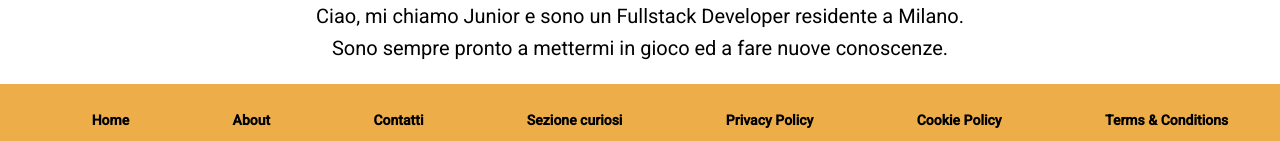
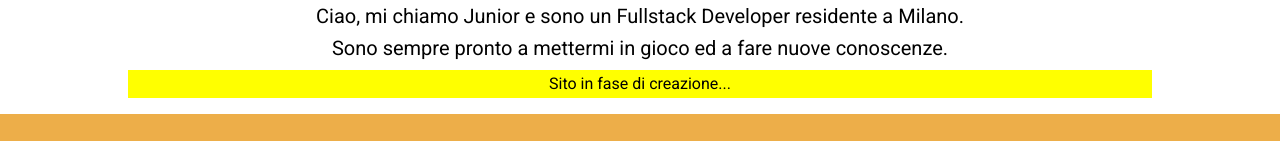
Before and after one commit to ESSANDGI/ESSANDGI.github.io, an Angular app: page /home in a window 1280 px wide. Shown: the part 454-595 px from the top of the page. Built offline with nearby package versions, Linux system fonts and the light colour scheme.

Commit message:
aggiunto messaggio di sito in fase di creazione

```diff
--- a/src/app/home/home.component.html
+++ b/src/app/home/home.component.html
@@ -5,4 +5,7 @@
         <p class="p-presentazione">Ciao, mi chiamo Junior e sono un Fullstack Developer residente a Milano.</p>
         <p class="p-presentazione">Sono sempre pronto a mettermi in gioco ed a fare nuove conoscenze.</p>
     </div>
+    <div>
+        <h3 style="text-align: center; background-color: yellow;">Sito in fase di creazione...</h3>
+    </div>
 </div>
```
